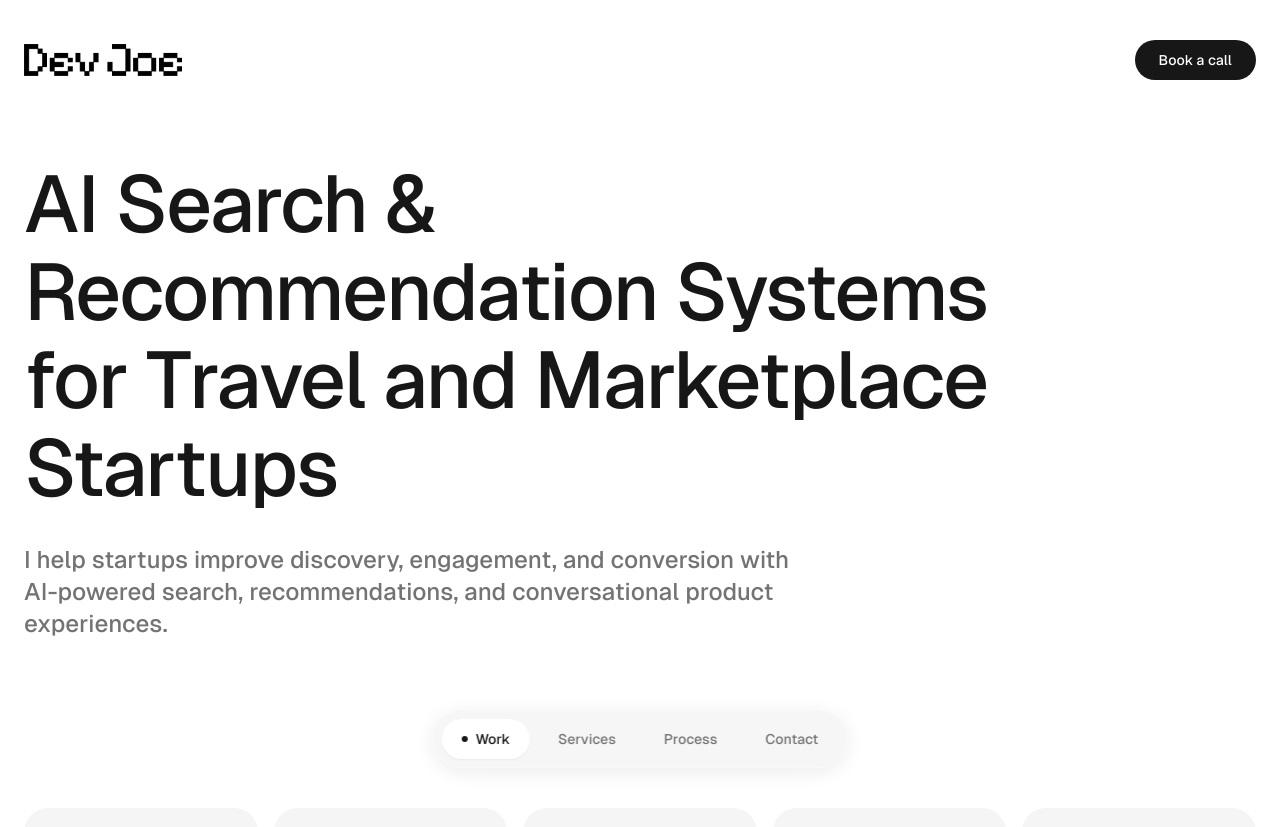
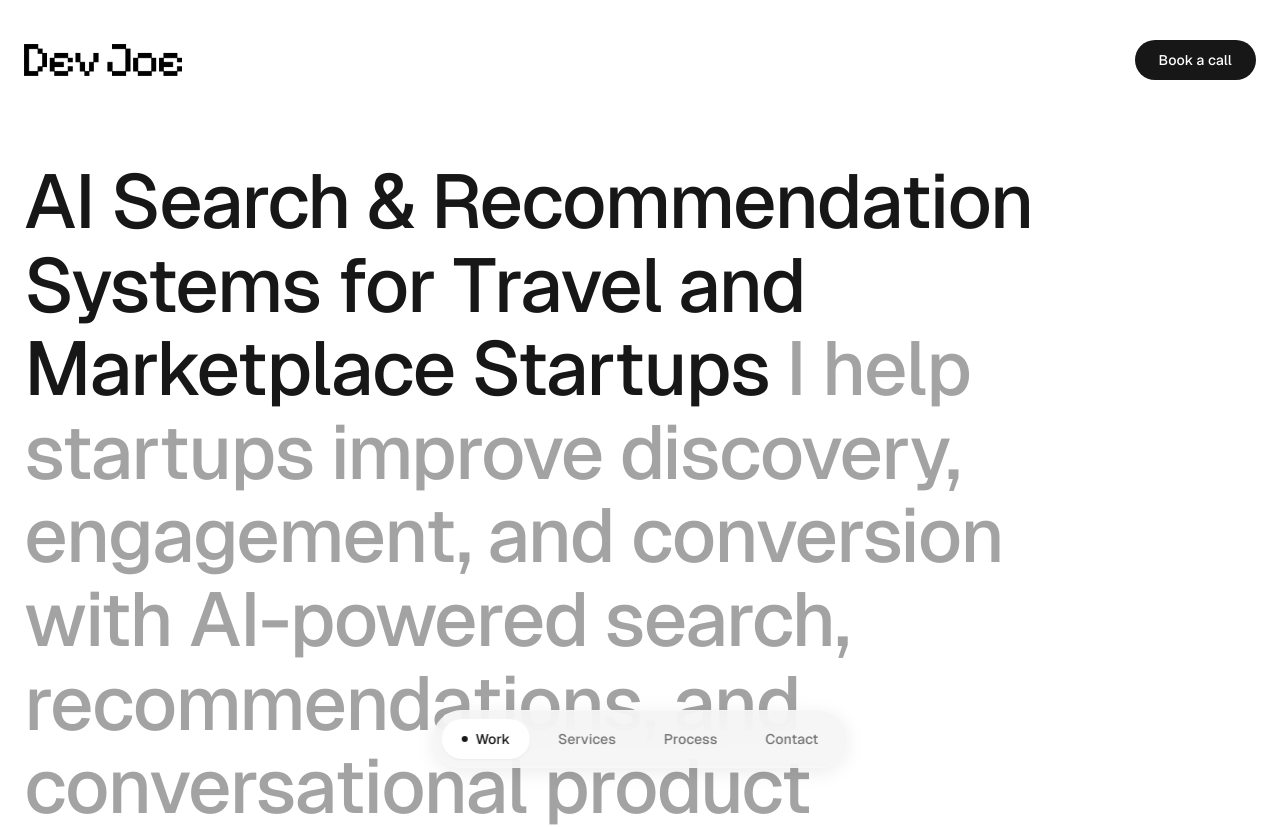
Before and after one commit to joeharwood96/joeharwood.dev, a Next.js app: page / in a window 1280 px wide. Shown: the top 827 px of the page. Built offline with nearby package versions, Linux system fonts and the light colour scheme; no server answers.

Commit message:
Update page.tsx

```diff
--- a/app/page.tsx
+++ b/app/page.tsx
@@ -116,15 +116,15 @@ export default function Home() {
       <section className="mx-auto w-full max-w-[1400px] px-6 pb-16 pt-52 sm:pb-32 sm:pt-44 lg:pt-40">
         <div className="max-w-5xl">
           <FadeIn y={20} duration={0.8}>
-            <h1 className="text-[2.7rem] font-medium leading-[1.1] tracking-tight text-neutral-900 sm:text-[4rem] md:text-[4.75rem] lg:text-[5rem]">
+            <h1 className="text-[2.45rem] font-medium leading-[1.1] tracking-tight text-neutral-900 sm:text-[3.6rem] md:text-[4.35rem] lg:text-[4.75rem]">
               AI Search & Recommendation Systems for Travel and Marketplace
-              Startups
+              Startups{" "}
+              <span className="text-neutral-400">
+                I help startups improve discovery, engagement, and conversion
+                with AI-powered search, recommendations, and conversational
+                product experiences.
+              </span>
             </h1>
-            <p className="mt-8 max-w-3xl text-xl font-medium leading-snug text-neutral-500 sm:text-2xl">
-              I help startups improve discovery, engagement, and conversion
-              with AI-powered search, recommendations, and conversational
-              product experiences.
-            </p>
           </FadeIn>
         </div>
       </section>
```
